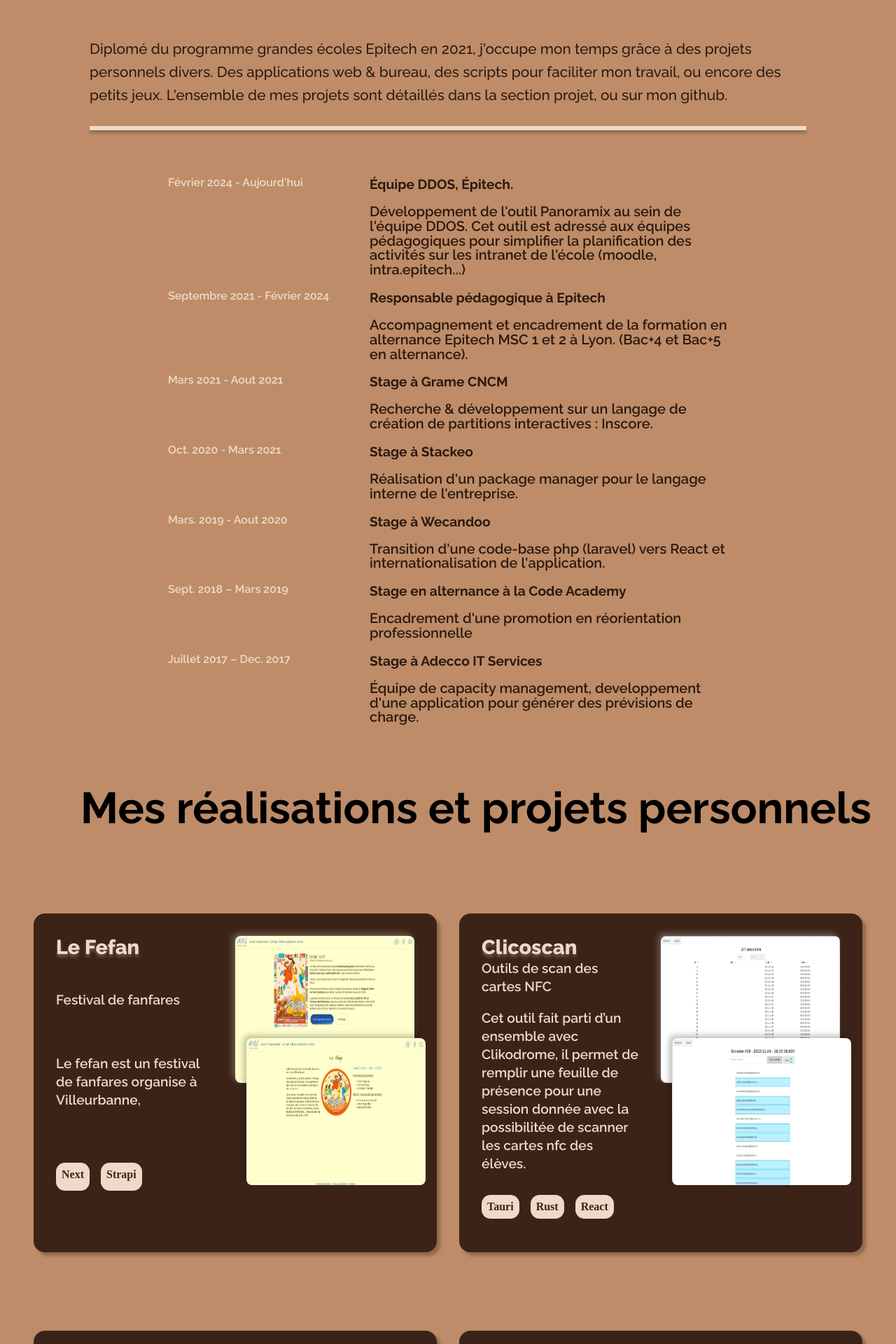
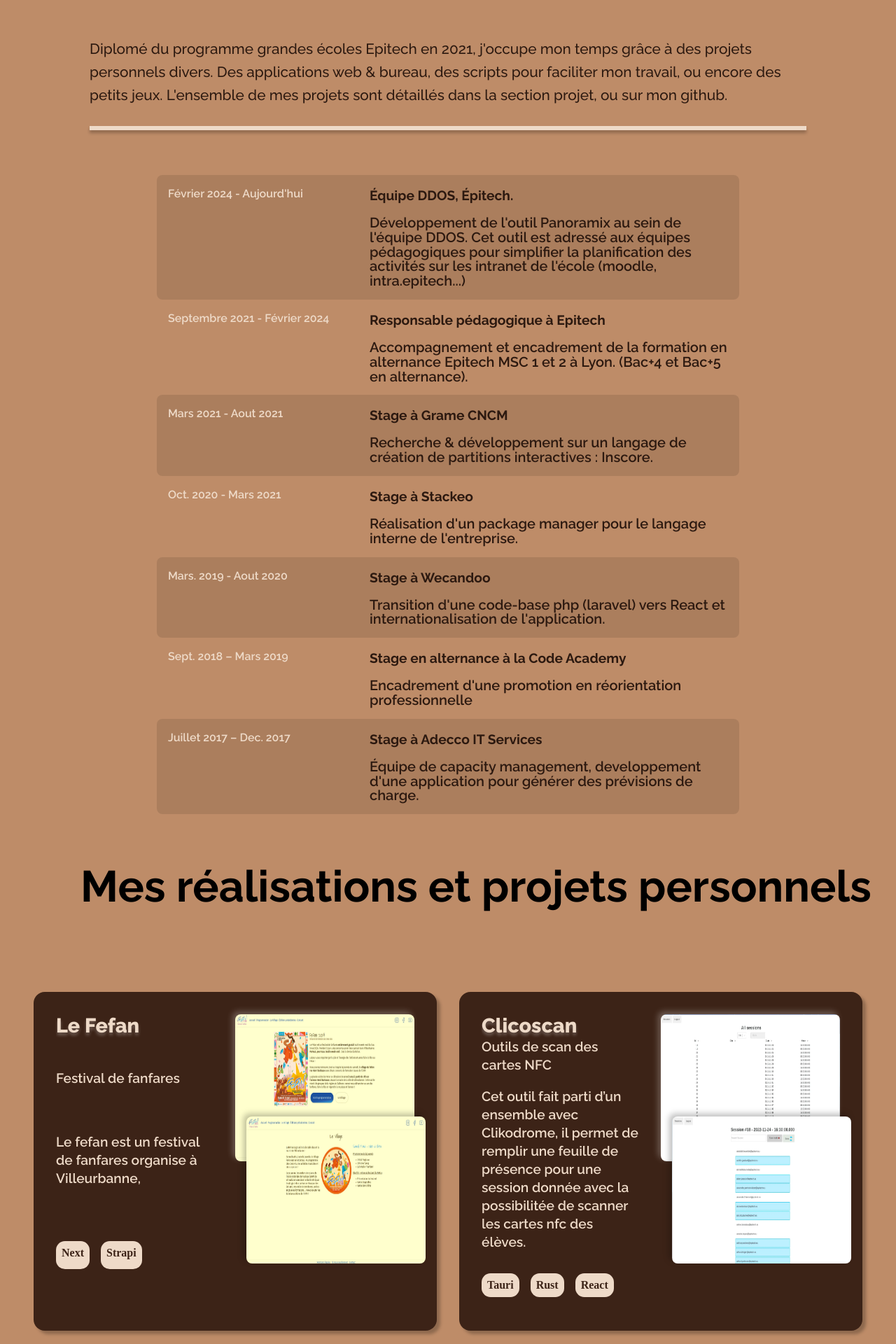
Before and after one commit to JulienAldon/Portfolio, a Jekyll site: the page built from index.markdown, in a window 1280 px wide. Shown: the part 730-2650 px from the top of the page at 70% size. Built offline with Jekyll 4.4.1, drawn with Linux system fonts in a browser that asks for light colours; nearby versions of some CDN libraries.

Commit message:
Fix json version and fix background color experiencebox

```diff
--- a/assets/css/main.css
+++ b/assets/css/main.css
@@ -75,6 +75,12 @@
 .experiencebox {
   display: flex;
   padding-bottom: 1rem;
+  border-radius: 0.5rem;
+  padding: 1rem;
+}
+
+.experiencebox:nth-child(2n + 1) {
+  background: rgba(0, 0, 0, 0.1);
 }
 
 .experiencebox div {
```
Also changed, not shown: Gemfile.lock.
